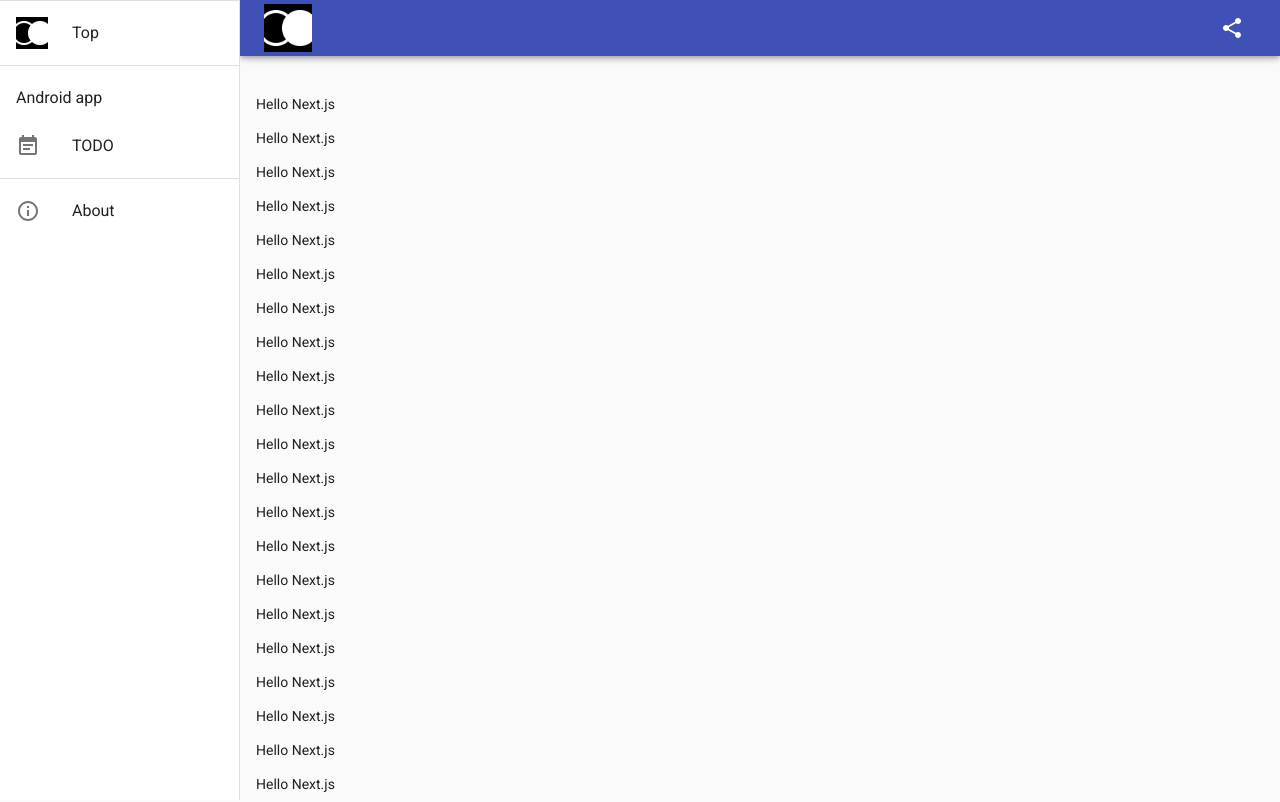
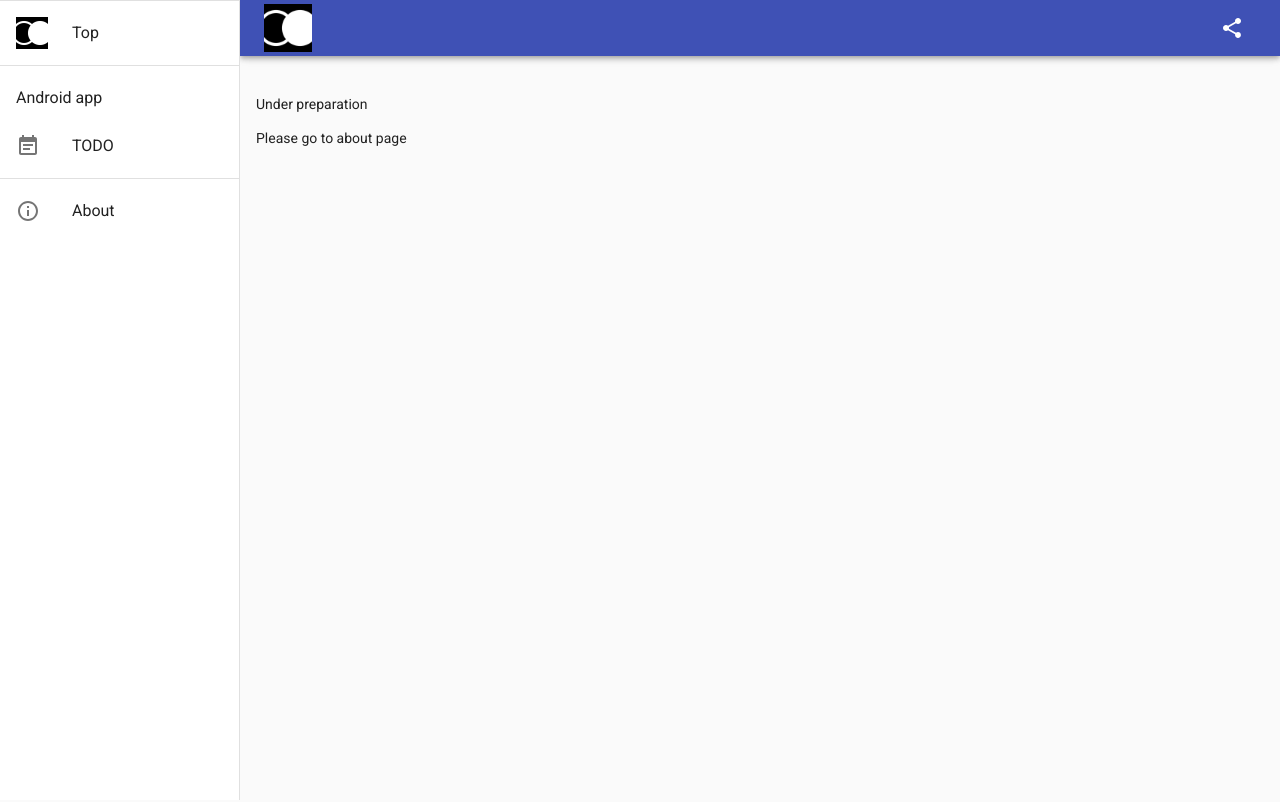
Before and after one commit to reidha/next_site, a Next.js app: page / in a window 1280 px wide. Shown: the top 802 px of the page. Built offline with nearby package versions, Linux system fonts and the light colour scheme.

Commit message:
Under preparation: index.js and todo.js

```diff
--- a/pages/index.js
+++ b/pages/index.js
@@ -3,8 +3,8 @@ import Layout from '../components/Layout';
 export default function Index() {
     return (
         <Layout>
-            <p>Hello Next.js</p>
-            {[...Array(100).keys()].map(x => <p key={x}>Hello Next.js</p>)}
+            <p>Under preparation</p>
+            <p>Please go to about page</p>
         </Layout>
     );
 }
--- a/pages/products/todo.js
+++ b/pages/products/todo.js
@@ -3,8 +3,8 @@ import Layout from '../../components/Layout';
 export default function Todo() {
     return (
         <Layout>
-            <p>Todo</p>
-            {[...Array(100).keys()].map(x => <p key={x}>Todo</p>)}
+            <p>Under preparation</p>
+            <p>Please go to about page</p>
         </Layout>
     );
 }
```
